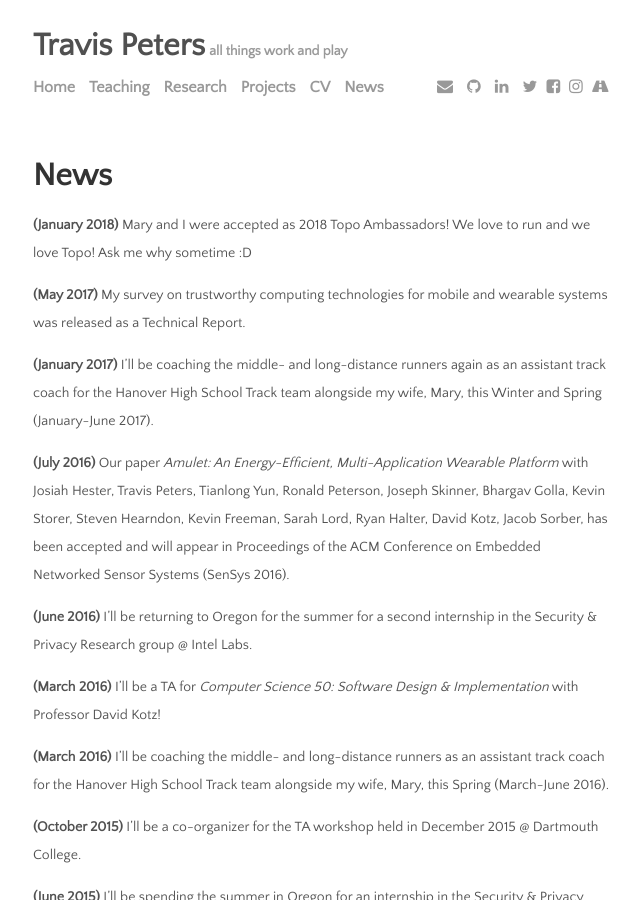
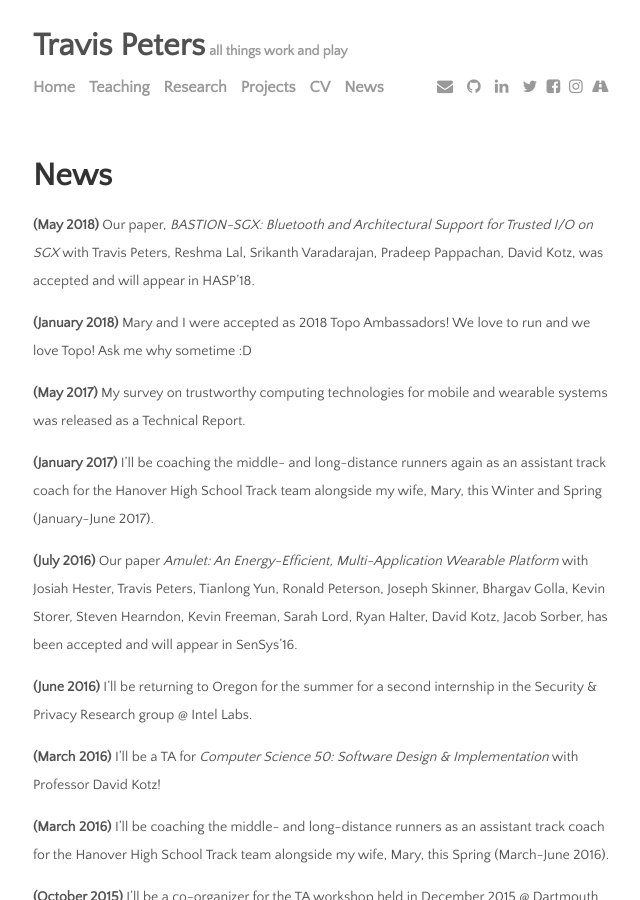
Before and after one commit to traviswpeters/traviswpeters.github.io, a Jekyll site: the page built from news.md, in a window 1280 px wide and 900 px high. Shown: the whole window, without its empty margins (319-959 px from the left). Built offline with Jekyll 4.4.1, drawn with Linux system fonts in a browser that asks for light colours; nearby versions of some CDN libraries.

```diff
--- a/_data/news.yml
+++ b/_data/news.yml
@@ -1,3 +1,7 @@
+- descr: "Our paper, *BASTION-SGX: Bluetooth and Architectural Support for Trusted I/O on SGX* with Travis Peters, Reshma Lal, Srikanth Varadarajan, Pradeep Pappachan, David Kotz, was accepted and will appear in HASP'18."
+  date: May 2018
+  show: true
+
 - descr: "Mary and I were accepted as 2018 Topo Ambassadors! We love to run and we love Topo! Ask me why sometime :D"
   date: January 2018
   show: true
@@ -12,7 +16,7 @@
   date: January 2017
   show: true
 
-- descr: "Our paper *Amulet: An Energy-Efficient, Multi-Application Wearable Platform* with Josiah Hester, Travis Peters, Tianlong Yun, Ronald Peterson, Joseph Skinner, Bhargav Golla, Kevin Storer, Steven Hearndon, Kevin Freeman, Sarah Lord, Ryan Halter, David Kotz, Jacob Sorber, has been accepted and will appear in Proceedings of the ACM Conference on Embedded Networked Sensor Systems (SenSys 2016)."
+- descr: "Our paper *Amulet: An Energy-Efficient, Multi-Application Wearable Platform* with Josiah Hester, Travis Peters, Tianlong Yun, Ronald Peterson, Joseph Skinner, Bhargav Golla, Kevin Storer, Steven Hearndon, Kevin Freeman, Sarah Lord, Ryan Halter, David Kotz, Jacob Sorber, has been accepted and will appear in SenSys'16."
   date: July 2016
   pdf: papers/hester-amulet-sensys2016.pdf
   demo: papers/hester-amulet-demo-sensys2016.pdf
--- a/_data/settings.yml
+++ b/_data/settings.yml
@@ -45,7 +45,7 @@ menu:
 - {name: 'Teaching', url: 'teaching.html'}
 - {name: 'Research', url: 'research.html'}
 - {name: 'Projects', url: 'projects.html'}
-- {name: 'CV', url: 'cv.html'}
+- {name: 'CV', url: 'vita.pdf'}
 - {name: 'News', url: 'news.html'}
 # - {name: 'Writing', url: 'writing.html'} #Blog
 
```
Also changed, not shown: cv.md (deleted, +0 -12 lines).
